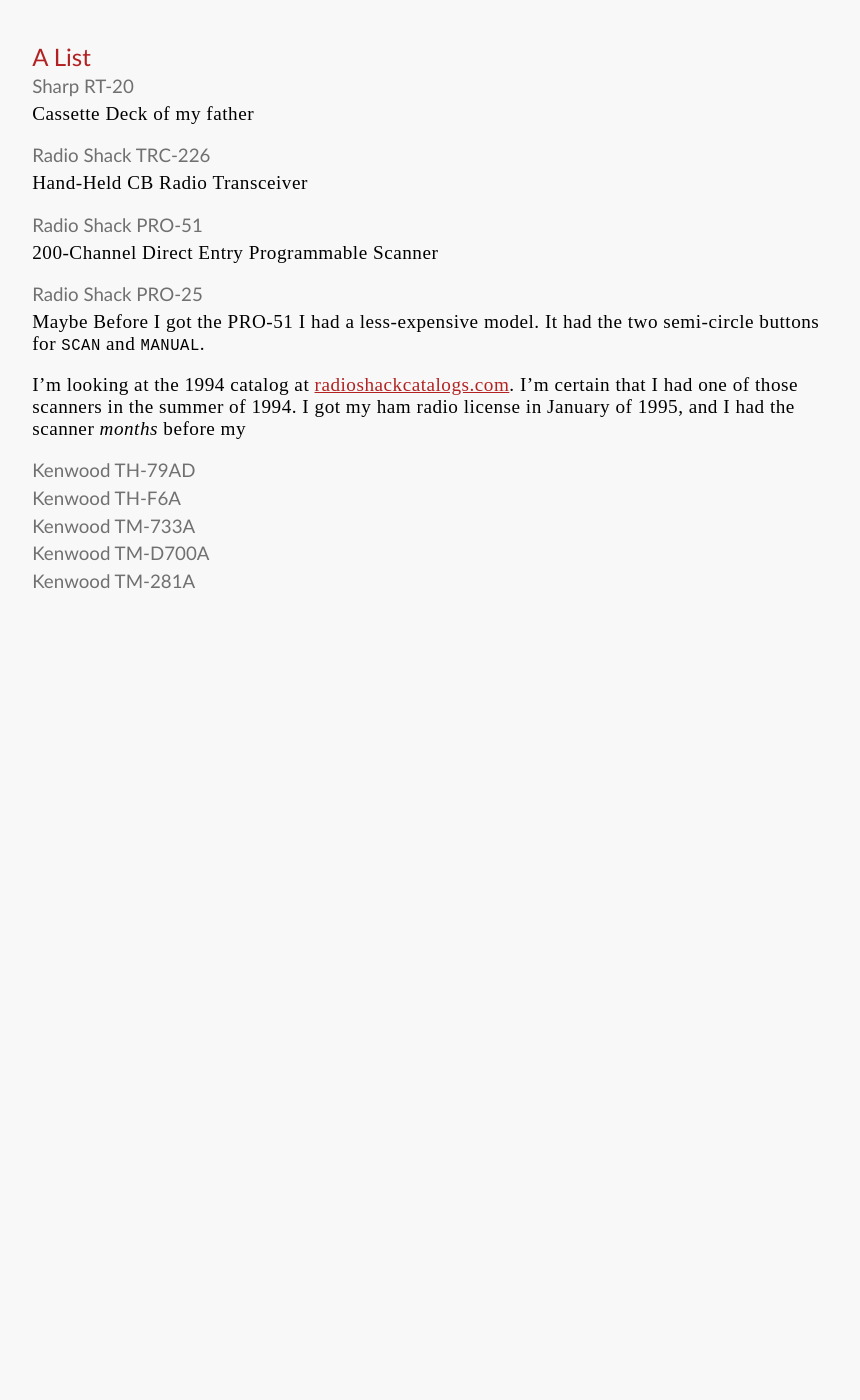
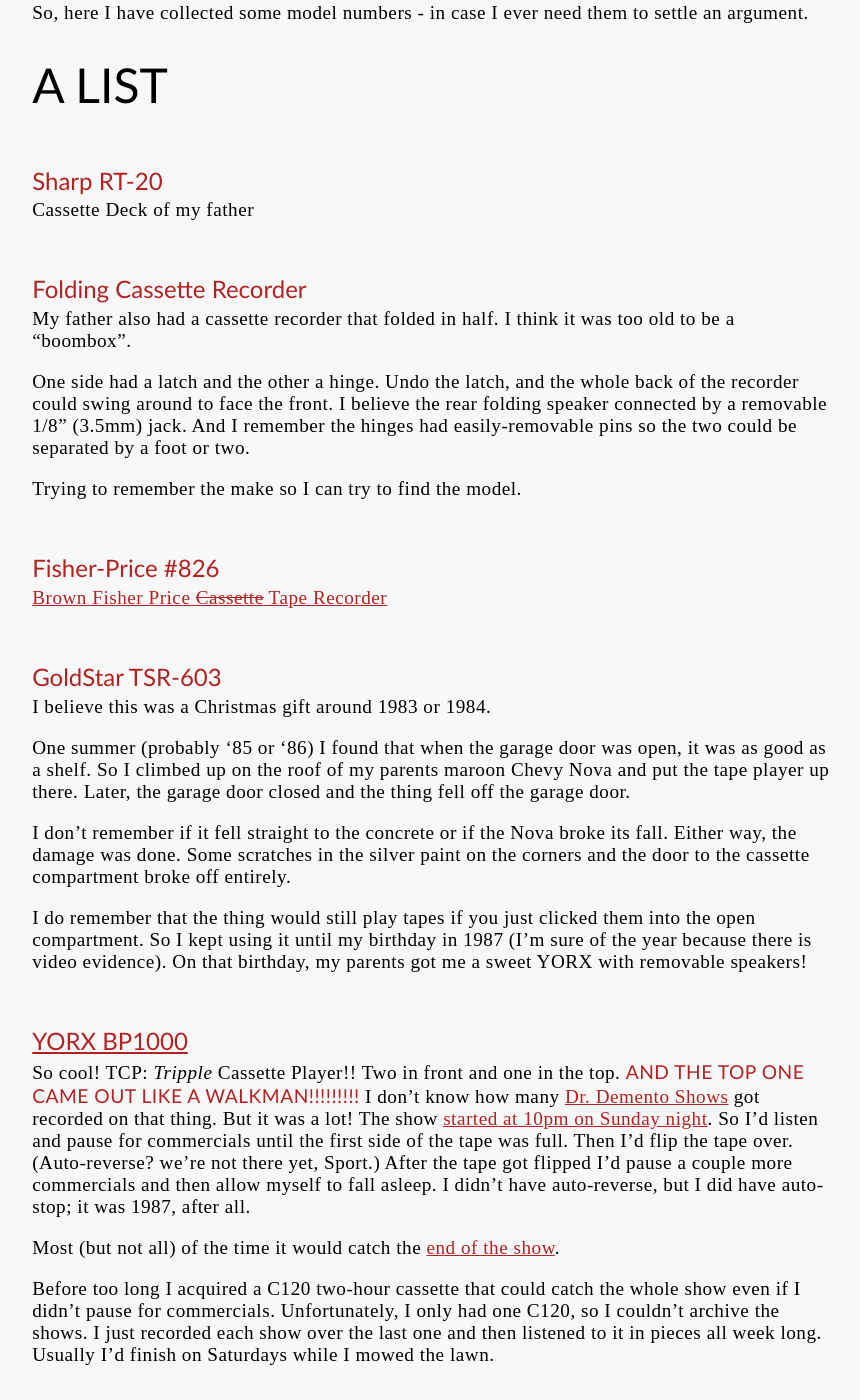
Before and after one commit to n8mob/n8mob.github.io, a Jekyll site: the page built from reference/someModelNumbers.md, in a window 1280 px wide and 1400 px high, scrolled down 613 px. Shown: the whole window, without its empty margins (19-879 px from the left). Built offline with Jekyll 4.4.1, drawn with Linux system fonts in a browser that asks for light colours; before the commit the page ends 1243 px from its top, so only the background shows below that; some of the changed text lies outside the part shown.

Commit message:
BP1000gss!!!

```diff
--- a/reference/someModelNumbers.md
+++ b/reference/someModelNumbers.md
@@ -3,7 +3,7 @@
 title: Some Model Numbers
 ---
 
-## A Story
+# A Story
 
 When I was very young I wanted to push all the buttons on my dad's Stereo. At one point he had gotten it down to move it or clean behind it or something. I had the bright idea, "if it's un-plugged then I won't hurt anything by pushing all the buttons."
 
@@ -17,30 +17,59 @@
 
 So, here I have collected some model numbers - in case I ever need them to settle an argument.
 
-## A List
+# A List
 
-### Sharp RT-20
+## Sharp RT-20
 Cassette Deck of my father
 
-### Radio Shack TRC-226
+## Folding Cassette Recorder
+My father also had a cassette recorder that folded in half. I think it was too old to be a "boombox".
+
+One side had a latch and the other a hinge. Undo the latch, and the whole back of the recorder could swing around to face the front. I believe the rear folding speaker connected by a removable 1/8" (3.5mm) jack. And I remember the hinges had easily-removable pins so the two could be separated by a foot or two.
+
+Trying to remember the make so I can try to find the model.
+
+## Fisher-Price #826
+[Brown Fisher Price ~~Cassette~~ Tape Recorder](http://www.thisoldtoy.com/l_fp_set/toy-pages/800-899/826-fisherprictaperecorder.html)
+
+## GoldStar TSR-603
+I believe this was a Christmas gift around 1983 or 1984.
+
+One summer (probably '85 or '86) I found that when the garage door was open, it was as good as a shelf. So I climbed up on the roof of my parents maroon Chevy Nova and put the tape player up there. Later, the garage door closed and the thing fell off the garage door.
+
+I don't remember if it fell straight to the concrete or if the Nova broke its fall. Either way, the damage was done. Some scratches in the silver paint on the corners and the door to the cassette compartment broke off entirely.
+
+I do remember that the thing would still play tapes if you just clicked them into the open compartment. So I kept using it until my birthday in 1987 (I'm sure of the year because there is video evidence). On that birthday, my parents got me a sweet YORX with removable speakers!
+
+## [YORX BP1000](http://wikiboombox.com/tiki-index.php?page=Yorx+BP-1000)
+So cool! TCP: *Tripple* Cassette Player!! Two in front and one in the top. **And the top one came out like a Walkman!!!!!!!!!** I don't know how many [Dr. Demento Shows](http://drdemento.com/) got recorded on that thing. But it was a lot! The show [started at 10pm on Sunday night](https://youtu.be/REpfGo4-jGA?t=6). So I'd listen and pause for commercials until the first side of the tape was full. Then I'd flip the tape over. (Auto-reverse? we're not there yet, Sport.) After the tape got flipped I'd pause a couple more commercials and then allow myself to fall asleep. I didn't have auto-reverse, but I did have auto-stop; it was 1987, after all.
+
+Most (but not all) of the time it would catch the [end of the show](https://youtu.be/TM9xldatBUo?t=80).
+
+Before too long I acquired a C120 two-hour cassette that could catch the whole show even if I didn't pause for commercials. Unfortunately, I only had one C120, so I couldn't archive the shows. I just recorded each show over the last one and then listened to it in pieces all week long. Usually I'd finish on Saturdays while I mowed the lawn.
+
+## Panasonic RX-SR29
+After the portable player out of the top of the BP1000 stopped working, I replaced it with the [Panasonic RX-SR29](http://pocketcalculatorshow.com/walkman/panasonic/panasonic-walkman-models/). I put that giant thing in my pocket and carried it around in Middle School. I ran some earbuds up through my shirt. (Originally the ones from my original GameBoy, but later some Sony ones.)
+
+## Radio Shack TRC-226
 Hand-Held CB Radio Transceiver
 
-### Radio Shack PRO-51
+## Radio Shack PRO-51
 200-Channel Direct Entry Programmable Scanner
 
-### Radio Shack PRO-25
+## Radio Shack PRO-25
 Maybe
 Before I got the PRO-51 I had a less-expensive model.
 It had the two semi-circle buttons for <samp>SCAN</samp> and <samp>MANUAL</samp>.
 
 I'm looking at the 1994 catalog at [radioshackcatalogs.com](http://www.radioshackcatalogs.com/html/1994/h087.html). I'm certain that I had one of those scanners in the summer of 1994. I got my ham radio license in January of 1995, and I had the scanner _months_ before my
 
-### Kenwood TH-79AD
+## Kenwood TH-79AD
 
-### Kenwood TH-F6A
+## Kenwood TH-F6A
 
-### Kenwood TM-733A
+## Kenwood TM-733A
 
-### Kenwood TM-D700A
+## Kenwood TM-D700A
 
-### Kenwood TM-281A
+## Kenwood TM-281A
```
Also changed, not shown: _posts/2019-04-20-YORX BP1000.md (added, +16 -0 lines), resume.md (+2 -1 lines).
